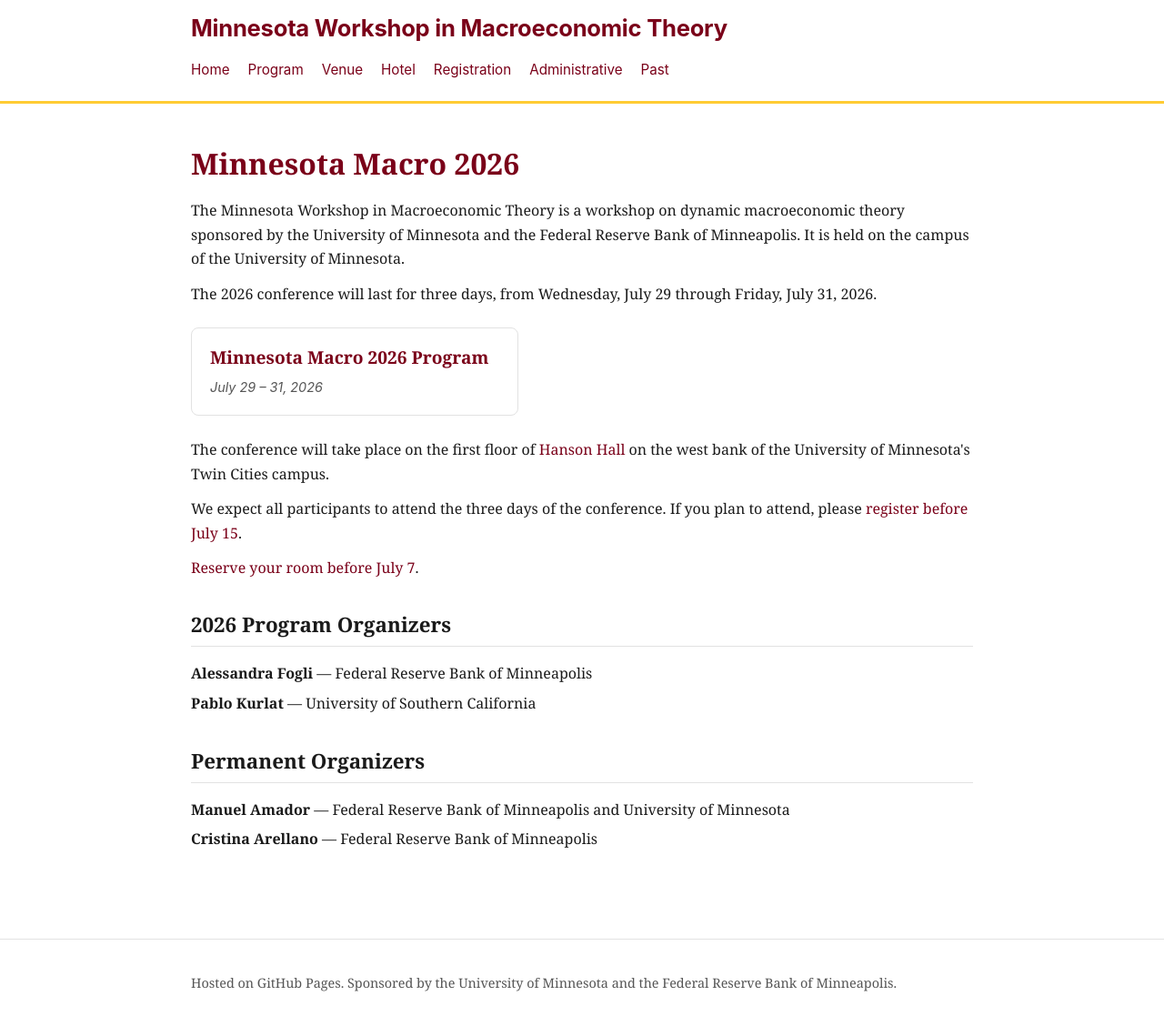
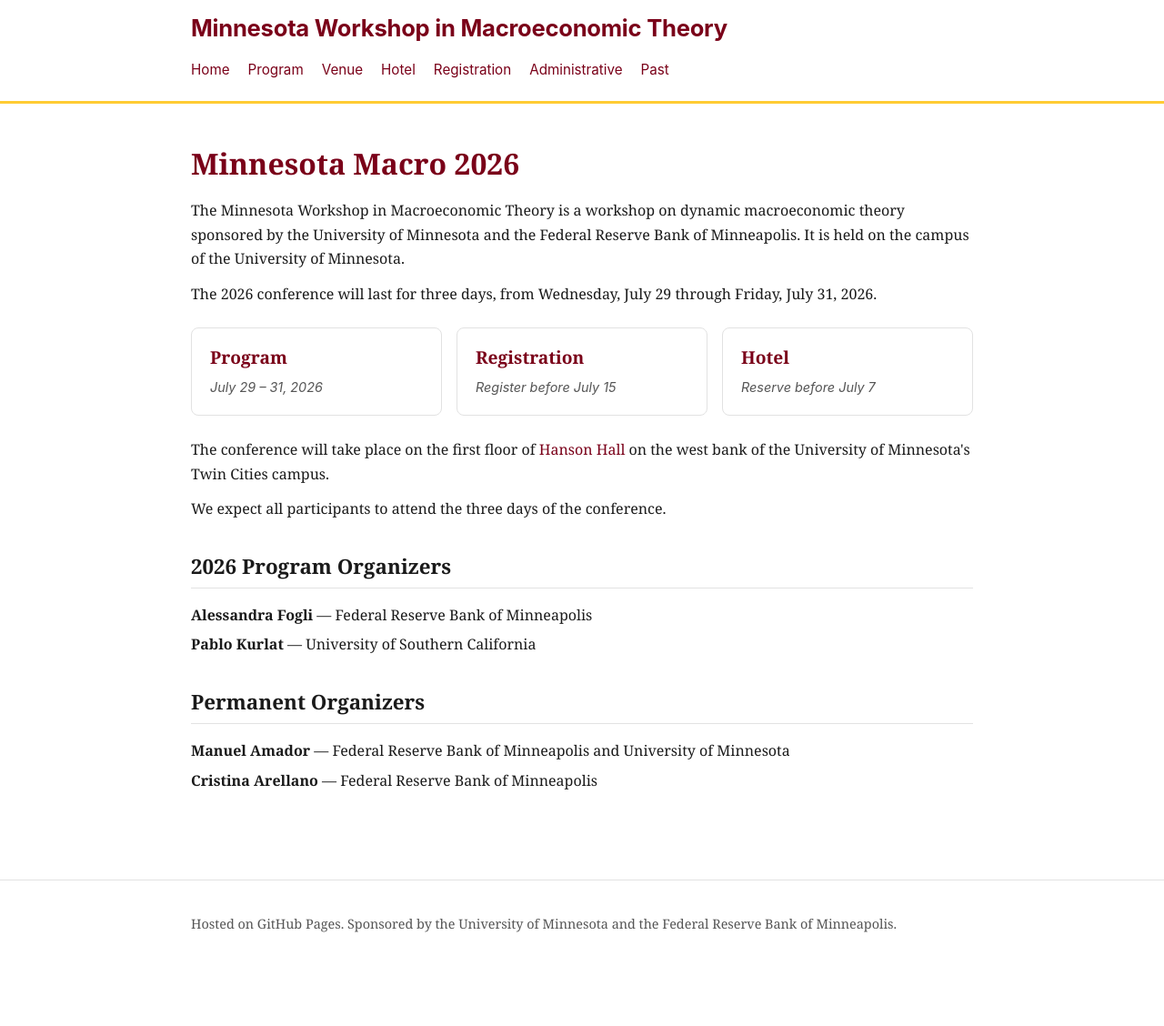
Before and after one commit to mnmacro/mnmacro.github.io, a Jekyll site: the page built from index.md, in a window 1280 px wide and 1128 px high. Shown: the whole window at 91% size. Built offline with Jekyll 4.4.1, drawn with Linux system fonts in a browser that asks for light colours.

Commit message:
Render Program, Registration, and Hotel as matching cards on home
In the active state, the three action items now appear as a card grid
(reusing .past-cards layout) instead of one card plus two inline links.
Each card shows the destination title and the relevant date — conference
dates for Program, deadlines for Registration and Hotel.

Co-Authored-By: Claude Opus 4.7 (1M context) <noreply@anthropic.com>

```diff
--- a/assets/css/style.css
+++ b/assets/css/style.css
@@ -223,10 +223,8 @@ ul.topics-list li { break-inside: avoid; }
   line-height: 1.4;
 }
 
-/* Standalone Program card on the home page (active state) */
-.program-card {
-  display: block;
-  max-width: 360px;
+/* Action cards on the home page (active state) — Program, Registration, Hotel */
+.action-cards {
   margin: 1.5rem 0;
 }
 
--- a/index.md
+++ b/index.md
@@ -73,18 +73,24 @@ title: Home
 
 <p>The {{ c.year }} conference will last for three days, from {{ c.dates_long }}.</p>
 
-<div class="program-card-wrap">
-  <a class="past-card program-card" href="{{ '/program/' | relative_url }}">
-    <h2>Minnesota Macro {{ c.year }} Program</h2>
+<div class="past-cards action-cards">
+  <a class="past-card" href="{{ '/program/' | relative_url }}">
+    <h2>Program</h2>
     <p class="dates">{{ c.dates_short }}</p>
+  </a>
+  <a class="past-card" href="{{ '/registration/' | relative_url }}">
+    <h2>Registration</h2>
+    <p class="dates">Register before {{ c.registration_deadline }}</p>
+  </a>
+  <a class="past-card" href="{{ '/hotel/' | relative_url }}">
+    <h2>Hotel</h2>
+    <p class="dates">Reserve before {{ c.hotel_deadline }}</p>
   </a>
 </div>
 
 <p>The conference will take place on the {{ c.venue_html }}.</p>
 
-<p>We expect all participants to attend the three days of the conference. If you plan to attend, please <a href="{{ '/registration/' | relative_url }}">register before {{ c.registration_deadline }}</a>.</p>
-
-<p><a href="{{ '/hotel/' | relative_url }}">Reserve your room before {{ c.hotel_deadline }}</a>.</p>
+<p>We expect all participants to attend the three days of the conference.</p>
 
 {% endif %}
 
```
